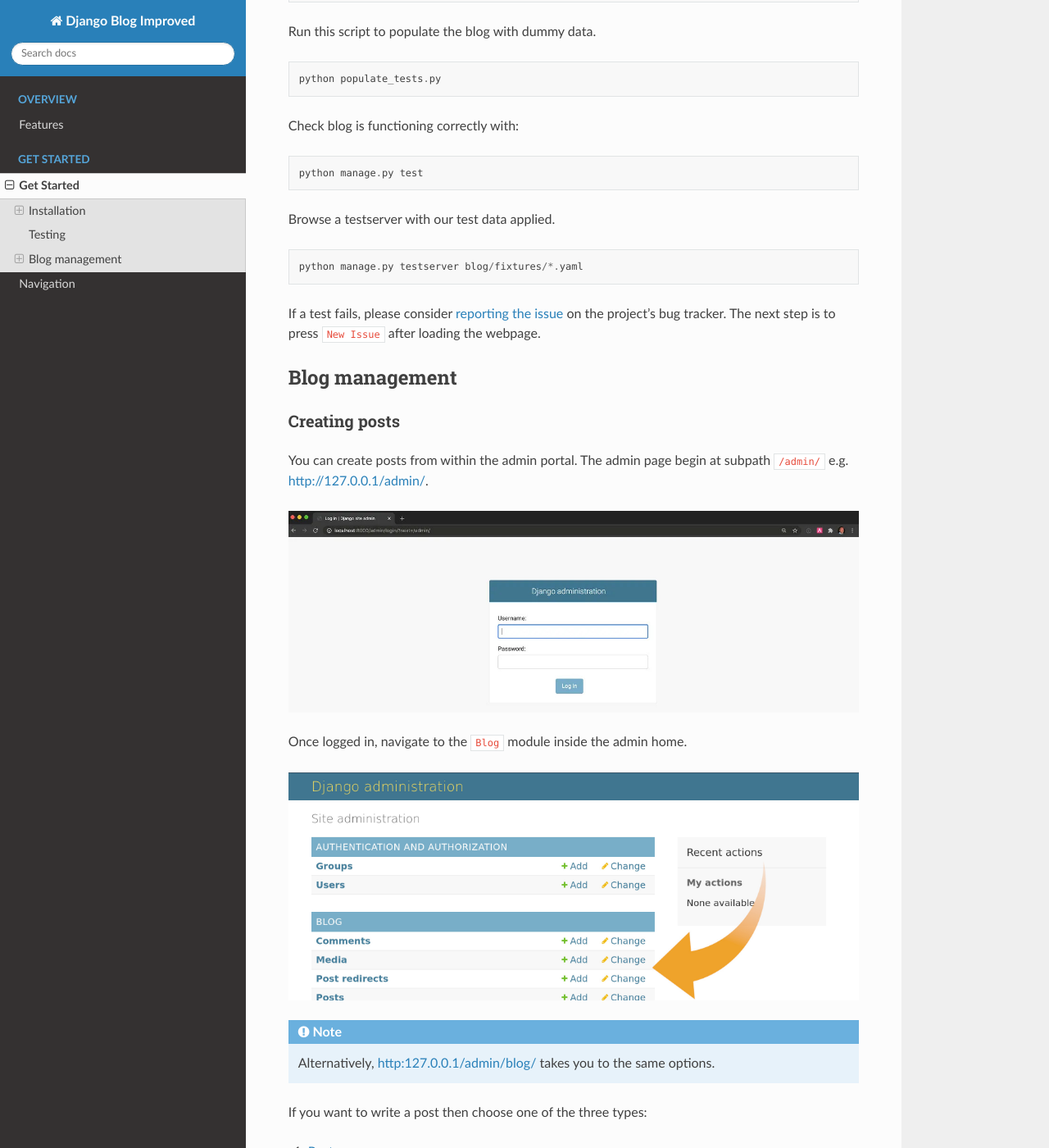
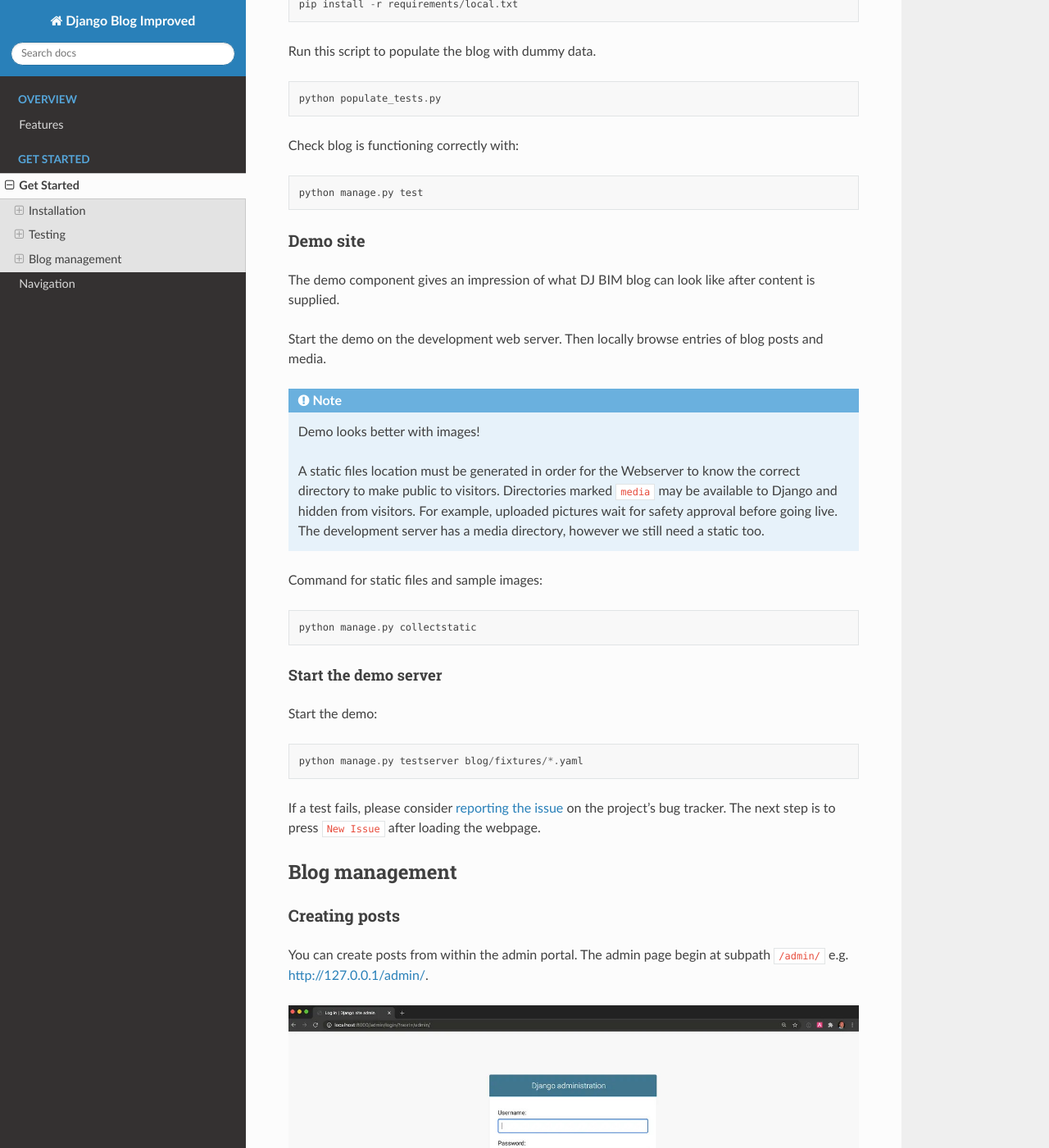
Before and after one commit to CameronNicolson/django-blog-improved, a Sphinx documentation site: the page built from docs/usage/get-started.md, in a window 1280 px wide and 1400 px high, scrolled down 3896 px. Shown: the whole window at 82% size. Built offline with Sphinx 7.4.7 and the Read the Docs theme 2.0.0, drawn with Linux system fonts in a browser that asks for light colours.

Commit message:
expanded demo site section

````diff
--- a/docs/usage/get-started.md
+++ b/docs/usage/get-started.md
@@ -108,8 +108,6 @@ Your settings now should look similar to the example below.
 SECRET_kEY = "+mh)7c$31h4rp=dkdo!not-copy/this(%q&p^gb*)em%k#-$=06=zs(*"
 ```
 
-
-
 ### Step 3: Connect a database
 
 Databases are meant to store the blog posts, user details, among other things. We need to tell Django which database technology we intend to use.
@@ -152,7 +150,26 @@ Check blog is functioning correctly with:
 ```
 python manage.py test
 ```
-Browse a testserver with our test data applied.
+### Demo site
+
+The demo component gives an impression of what DJ BIM blog can look like after content is supplied.
+
+Start the demo on the development web server. Then locally browse entries of blog posts and media.
+
+```{note}
+Demo looks better with images!
+
+A static files location must be generated in order for the Webserver to know the correct directory to make public to visitors. Directories marked `media` may be available to Django and hidden from visitors. For example, uploaded pictures wait for safety approval before going live.  The development server has a media directory, however we still need a static too.
+```
+
+Command for static files and sample images:
+
+```
+python manage.py collectstatic
+```
+
+#### Start the demo server
+Start the demo:
 ```
 python manage.py testserver blog/fixtures/*.yaml
 ```
````
Also changed, not shown: docs/pages/_sources/usage/get-started.md.txt (+20 -3 lines), docs/pages/usage/get-started.html (+37 -7 lines), docs/pages/searchindex.js, 2 other files.
